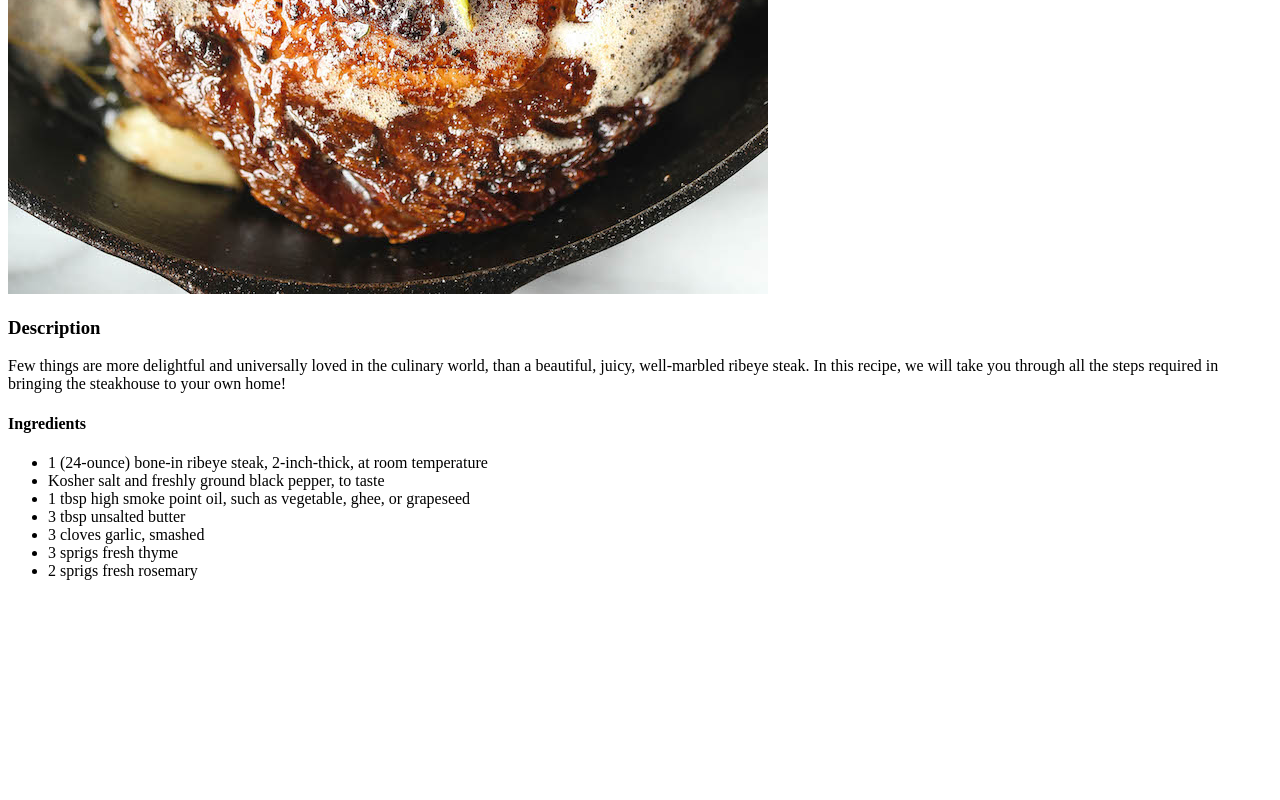
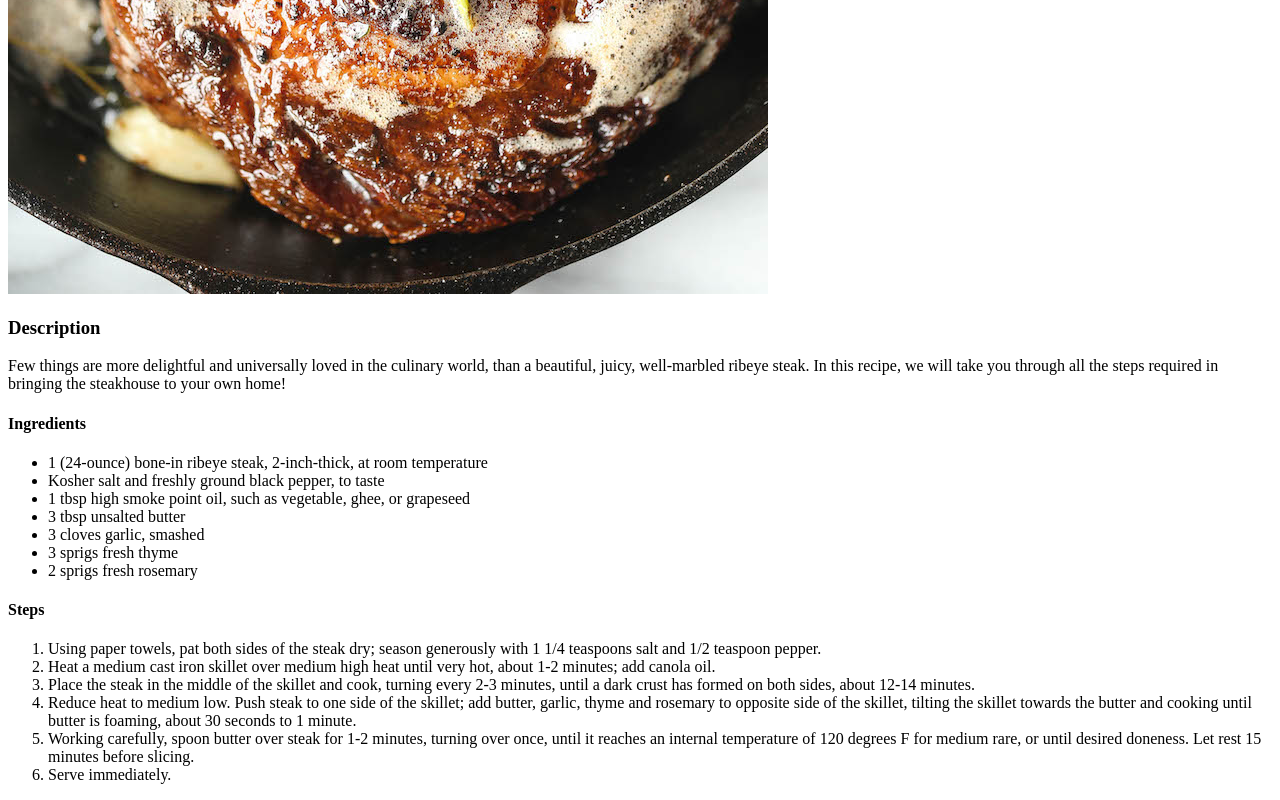
Before and after one commit to gooeymonster/odin-recipes, a plain HTML site: page recipes/steak.html in a window 1280 px wide. Shown: the part 926-1726 px from the top of the page. Before the commit the page ends 1522 px from the top, so only its background shows below. Drawn offline with Linux system fonts and the light colour scheme.

Commit message:
Added steps to steak recipe

```diff
--- a/recipes/steak.html
+++ b/recipes/steak.html
@@ -25,5 +25,22 @@
             <li>3 sprigs fresh thyme</li>
             <li>2 sprigs fresh rosemary</li>
         </ul>
+
+        <h4>Steps</h4>
+        <ol>
+            <li>Using paper towels, pat both sides of the steak dry;
+                season generously with 1 1/4 teaspoons salt and 1/2 teaspoon pepper.</li>
+            <li>Heat a medium cast iron skillet over medium high heat until very hot,
+                about 1-2 minutes; add canola oil.</li>
+            <li>Place the steak in the middle of the skillet and cook, turning every 2-3 minutes,
+                until a dark crust has formed on both sides, about 12-14 minutes.</li>
+            <li>Reduce heat to medium low. Push steak to one side of the skillet;
+                add butter, garlic, thyme and rosemary to opposite side of the skillet, tilting the skillet towards
+                the butter and cooking until butter is foaming, about 30 seconds to 1 minute.</li>
+            <li>Working carefully, spoon butter over steak for 1-2 minutes, turning over once, until it reaches an internal temperature of
+                120 degrees F for medium rare, or until desired doneness.
+                Let rest 15 minutes before slicing.</li>
+            <li>Serve immediately.</li>
+        </ol>
     </body>
 </html>
```
